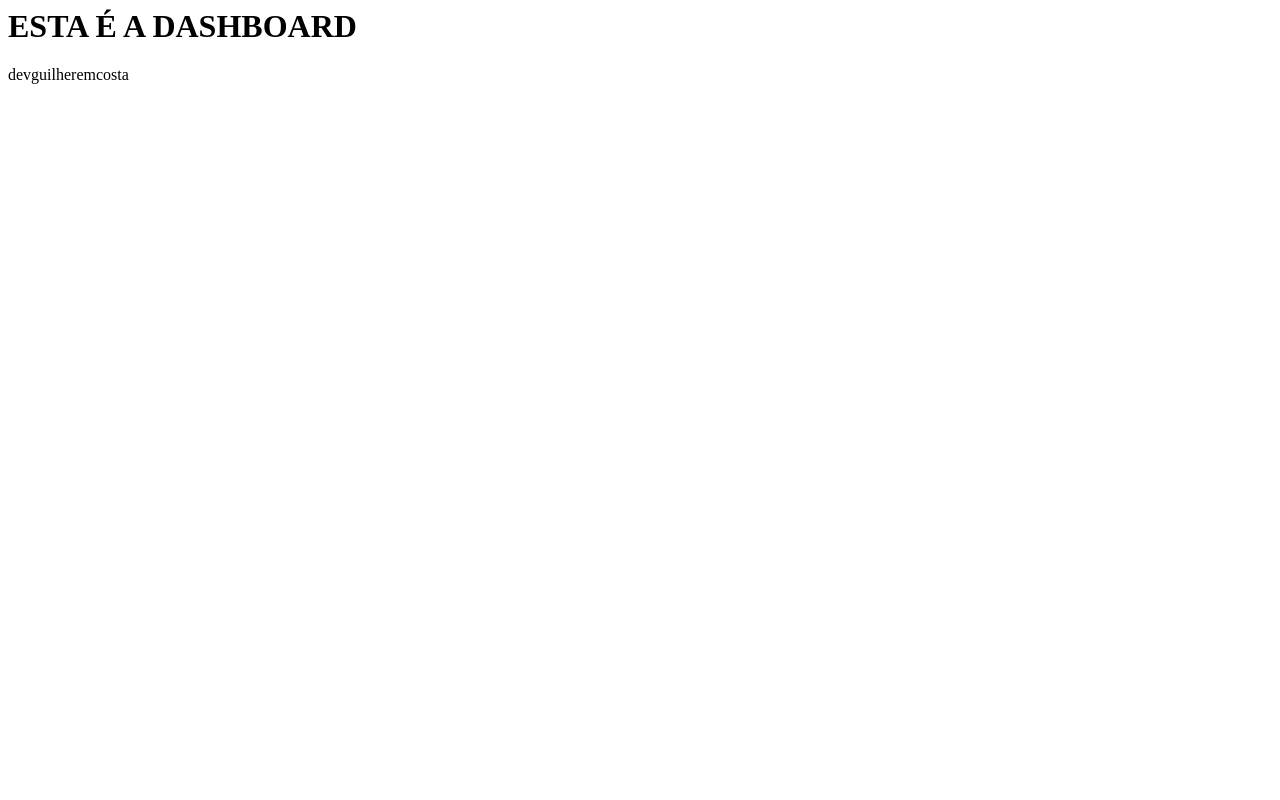
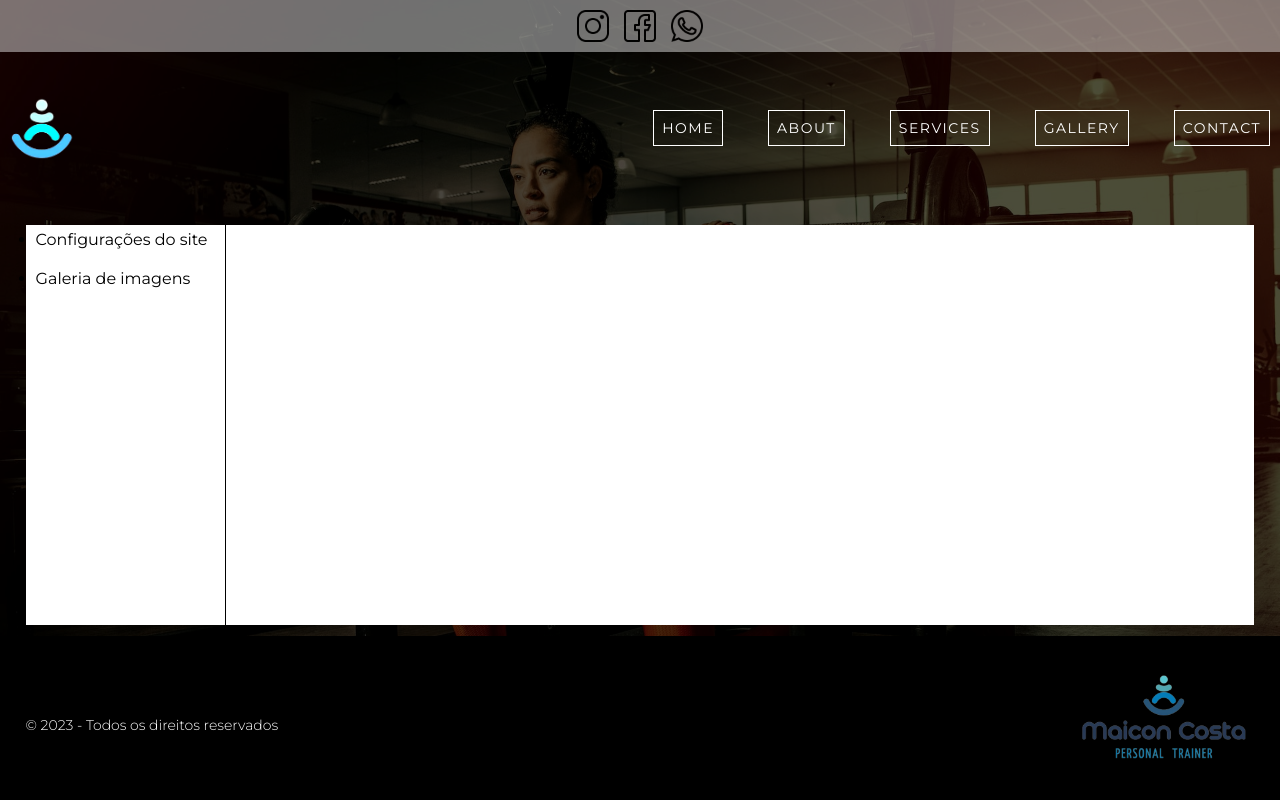
Before and after one commit to devguilhermecosta/project-maicon-personal, a Django app: page /login/dashboard/ in a window 1280 px wide. Run offline with Django 4.2, Linux system fonts and the light colour scheme; a user stored in the database is signed in.

Commit message:
feat: created the painel from dashboard

```diff
--- a/author/templates/author/pages/dashboard.html
+++ b/author/templates/author/pages/dashboard.html
@@ -1,6 +1,32 @@
-{% if user.is_authenticated %}
-    <h1>ESTA É A DASHBOARD</h1>
-    {{ user }}
-{% else %}
-    <p>Não está logado</p>
-{% endif %}
+{% extends 'global/pages/base.html' %}
+
+{% block head_title %}
+    Dashboard |
+{% endblock %}
+
+{% block content %}
+    <!-- dashboard -->
+    <section class="C-dashboard">
+        <!-- menu -->
+        <nav class="C-dashboard__nav">
+            <ul class="C-dashboard__ul">
+                <li class="C-dashboard__li">
+                    <a href="{% url 'author:settings' %}" class="C-dashboard__link">
+                        Configurações do site
+                    </a>
+                </li>
+                <li class="C-dashboard__li">
+                    <a href="{% url 'author:gallery' %}" class="C-dashboard__link">
+                        Galeria de imagens
+                    </a>
+                </li>
+            </ul>
+        </nav>
+
+        <!-- settings and CRUD -->
+        <section class="C-dashboard__settings">
+            {% block settings %}
+            {% endblock %}
+        </section>
+    </section>
+{% endblock %}
--- /dev/null
+++ b/author/templates/author/partials/_gallery.py
@@ -0,0 +1,5 @@
+{% extends 'author/pages/dashboard.html' %}
+
+{% block settings %}
+    <p> galeria do site ...</p>
+{% endblock %}
--- /dev/null
+++ b/author/templates/author/partials/_settings.py
@@ -0,0 +1,5 @@
+{% extends 'author/pages/dashboard.html' %}
+
+{% block settings %}
+    <p> configurações do site ...</p>
+{% endblock %}
--- a/author/urls.py
+++ b/author/urls.py
@@ -7,4 +7,6 @@ urlpatterns = [
     path('', views.login_view, name='login'),
     path('login_create/', views.login_create, name='login_create'),
     path('dashboard/', views.dashboard, name='dashboard'),
+    path('dashboard/settings/', views.settings, name='settings'),
+    path('dashboard/gallery/', views.gallery, name='gallery'),
 ]
--- a/author/views.py
+++ b/author/views.py
@@ -43,3 +43,13 @@ def dashboard(request: HttpRequest) -> render:
     return render(request, 'author/pages/dashboard.html', context={
         'teste': 'teste',
     })
+
+
+@login_required(redirect_field_name='next', login_url='author:login')
+def settings(request) -> render:
+    return render(request, 'author/partials/_settings.py')
+
+
+@login_required(redirect_field_name='next', login_url='author:login')
+def gallery(request) -> render:
+    return render(request, 'author/partials/_gallery.py')
--- a/base_static/global/css/style.css
+++ b/base_static/global/css/style.css
@@ -766,6 +766,36 @@ body::-webkit-scrollbar-thumb {
   background-color: var(--blue-4);
   color: var(--standard-white);
 }
+
+.C-dashboard {
+  display: grid;
+  grid-template-areas: "nav_dashboard settings_dashboard";
+  background-color: var(--standard-white);
+}
+
+.C-dashboard__nav {
+  grid-area: nav_dashboard;
+  padding: 5px 10px;
+  border-right: 1px solid var(--standard-black);
+  min-height: 50vh;
+  width: 100%;
+  max-width: 200px;
+}
+
+.C-dashboard__li {
+  margin-bottom: 20px;
+}
+
+.C-dashboard__link {
+  text-decoration: none;
+  color: var(--standard-black);
+  font-weight: 400;
+}
+
+.C-dashboard__settings {
+  grid-area: settings_dashboard;
+  padding: 5px 10px;
+}
 /* END MAIN */
 
 /* START FOOTER */
```
Also changed, not shown: db.sqlite3.
